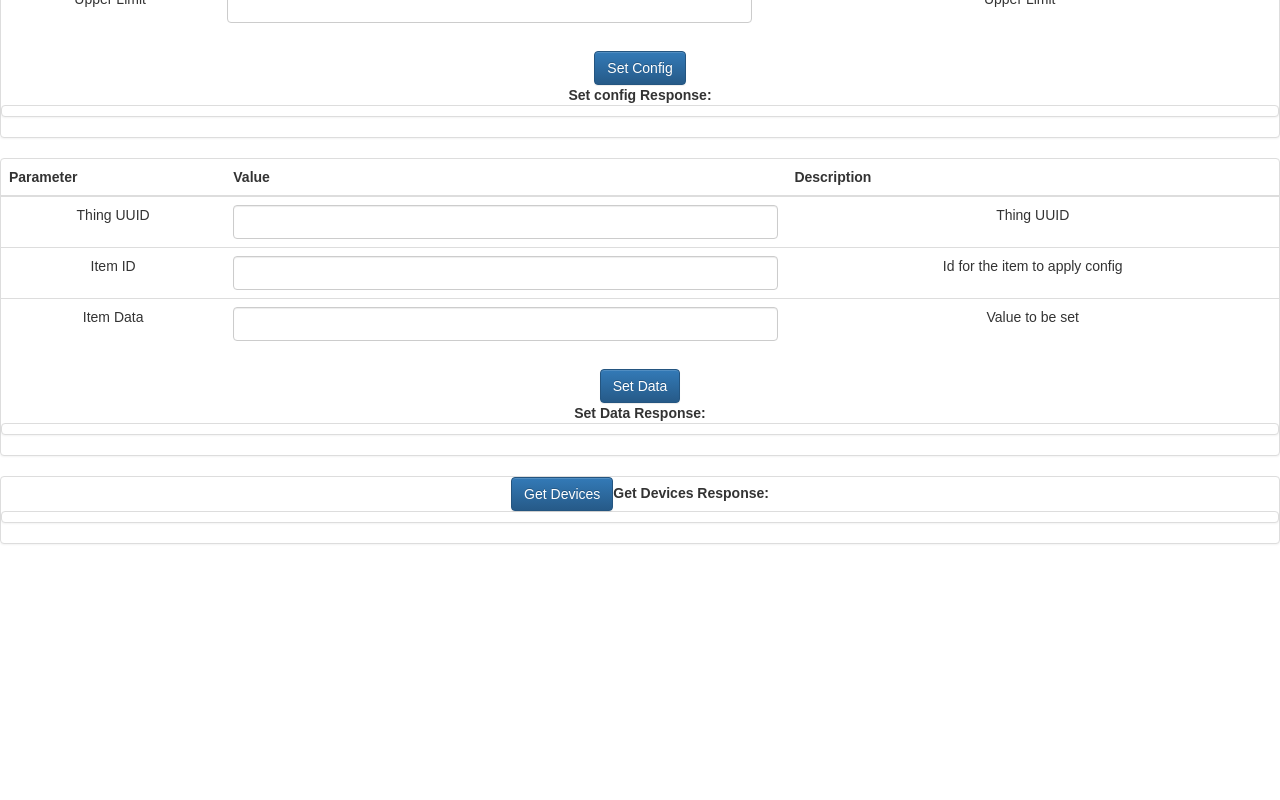
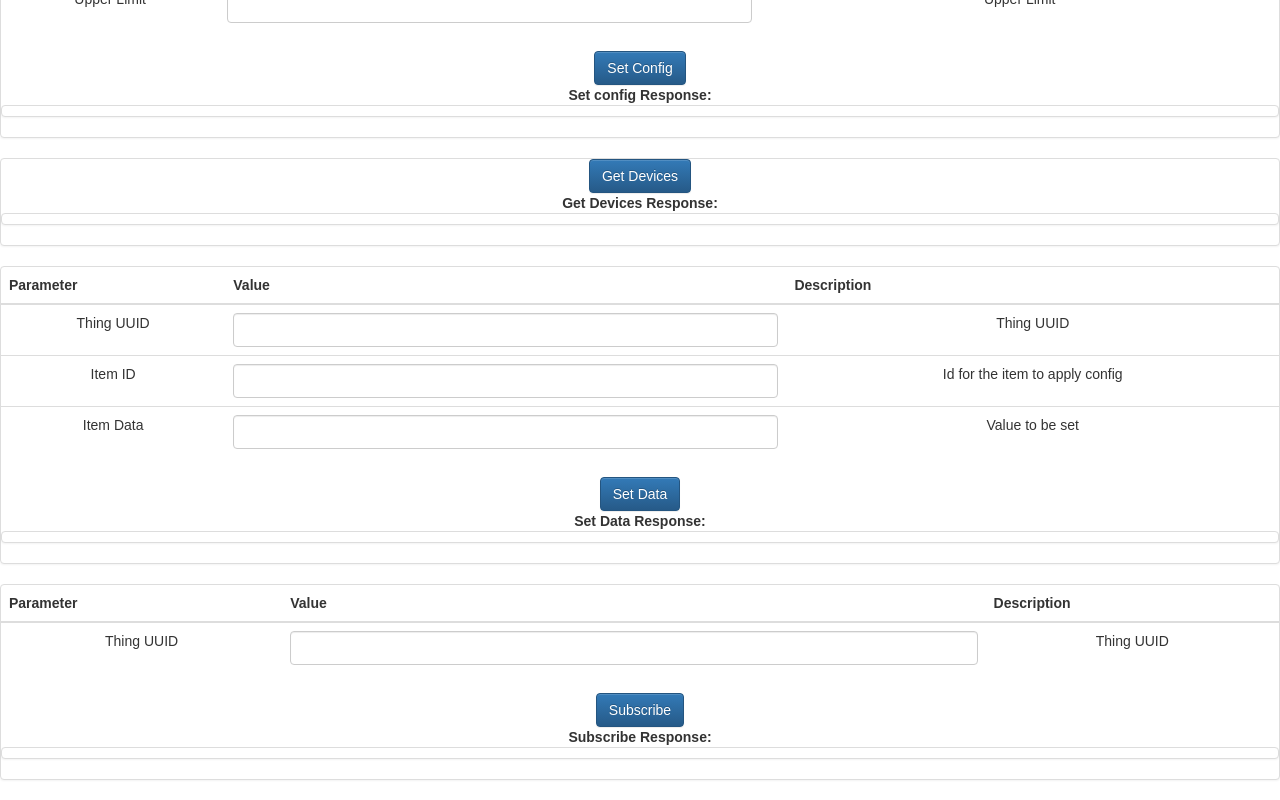
Before and after one commit to pauloserrafh/knot-webapp, a React (Create React App) app in the folder client/: page / in a window 1280 px wide. Shown: the part 601-1401 px from the top of the page. Before the commit the page ends 1165 px from the top, so only its background shows below. Built offline with nearby package versions, Linux system fonts and the light colour scheme; no server answers.

Commit message:
Add subscribe view

```diff
--- a/client/src/App.css
+++ b/client/src/App.css
@@ -26,3 +26,8 @@
   from { transform: rotate(0deg); }
   to { transform: rotate(360deg); }
 }
+
+.ScrollStyle {
+  max-height: 300px;
+  overflow-y: scroll;
+}
--- a/client/src/App.js
+++ b/client/src/App.js
@@ -10,6 +10,8 @@ import {
   Table,
   Button
 } from "react-bootstrap";
+import openSocket from 'socket.io-client';
+const socket = openSocket('http://localhost:3003');
 
 class App extends Component {
   constructor(props) {
@@ -39,6 +41,7 @@ class App extends Component {
       },
       getData: { thingUuid: "", itemId: "", response: "" },
       getDevices: { gateway: "", response: "" },
+      subscribe: { thingUuid: "", response: "" },
     };
     this._onChangeSetConfig = this._onChangeSetConfig.bind(this);
     this.setConfig = this.setConfig.bind(this);
@@ -49,6 +52,8 @@ class App extends Component {
     this._onChangeGetDevices = this._onChangeGetDevices.bind(this);
     this.getDevices = this.getDevices.bind(this);
     this._onChangeDefaultConfigs = this._onChangeDefaultConfigs.bind(this);
+    this._onChangeSubscribe = this._onChangeSubscribe.bind(this);
+    this.subscribe = this.subscribe.bind(this);
   }
 
   _onChangeSetConfig = function(e) {
@@ -76,6 +81,11 @@ class App extends Component {
     const defaultConfigs = this.state.defaultConfigs;
     defaultConfigs[e.target.name] = e.target.value;
     this.setState({ defaultConfigs: defaultConfigs });
+  };
+  _onChangeSubscribe = function(e) {
+    const subscribe = this.state.subscribe;
+    subscribe[e.target.name] = e.target.value;
+    this.setState({ subscribe: subscribe });
   };
   setConfig = function(e) {
     const setConfig = this.state.setConfig;
@@ -203,6 +213,25 @@ class App extends Component {
           this.setState({ getDevices: getDevices });
         }.bind(this)
       );
+    e.preventDefault();
+  };
+
+  subscribe = function(e) {
+    const subscribe = this.state.subscribe;
+    const request = {
+      ownerUuid: this.state.defaultConfigs.ownerUuid,
+      ownerToken: this.state.defaultConfigs.ownerToken,
+      hostname: this.state.defaultConfigs.hostname,
+      port: this.state.defaultConfigs.port,
+      thingUuid: subscribe.thingUuid
+    };
+    socket.on(subscribe.thingUuid, function(response) {
+      console.log(response);
+      subscribe.response += "\n\n"+response;
+
+      this.setState({ subscribe: subscribe });
+    }.bind(this));
+    socket.emit('httpSubscribe', request);
     e.preventDefault();
   };
 
@@ -360,7 +389,17 @@ class App extends Component {
             <p>{this.state.setConfig.response}</p>
           </Panel>
         </Panel>
-        <Panel key={2} collapsible header="Set Data">
+        <Panel key={2} collapsible header="Get Devices">
+            <Button bsStyle="primary" onClick={this.getDevices}>
+              Get Devices
+            </Button>
+            <br/>
+          <b>Get Devices Response:</b>
+          <Panel>
+            <p>{this.state.getDevices.response}</p>
+          </Panel>
+        </Panel>
+        <Panel key={3} collapsible header="Set Data">
           <form>
             <Table responsive>
               <thead>
@@ -418,13 +457,38 @@ class App extends Component {
             <p>{this.state.setData.response}</p>
           </Panel>
         </Panel>
-        <Panel key={4} collapsible header="Get Devices">
-            <Button bsStyle="primary" onClick={this.getDevices}>
-              Get Devices
+        <Panel key={4} collapsible header="Subscribe">
+          <form>
+            <Table responsive>
+              <thead>
+                <tr>
+                  <th>Parameter</th>
+                  <th>Value</th>
+                  <th>Description</th>
+                </tr>
+              </thead>
+              <tbody>
+                <tr>
+                  <td>Thing UUID</td>
+                  <td>
+                    <FormControl
+                      type="text"
+                      value={this.state.subscribe.thingUuid}
+                      name="thingUuid"
+                      onChange={this._onChangeSubscribe}
+                    />
+                  </td>
+                  <td>Thing UUID</td>
+                </tr>
+              </tbody>
+            </Table>
+            <Button bsStyle="primary" onClick={this.subscribe}>
+              Subscribe
             </Button>
-          <b>Get Devices Response:</b>
-          <Panel>
-            <p>{this.state.getDevices.response}</p>
+          </form>
+          <b>Subscribe Response:</b>
+          <Panel className="ScrollStyle">
+            <p>{this.state.subscribe.response}</p>
           </Panel>
         </Panel>
       </div>
```
